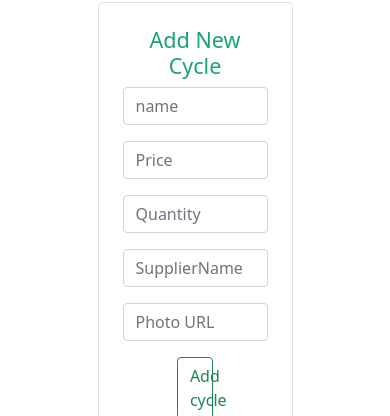
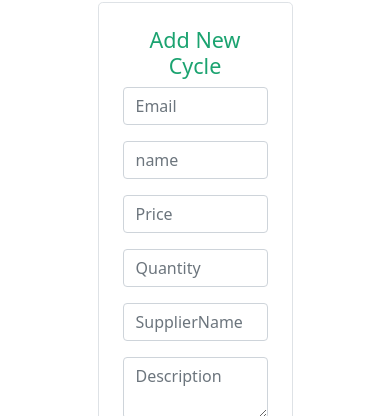
Before and after one commit to Ad-Ashik/bicycle-warehouse, a React (Create React App) app: page /addCycle in a window 390 px wide. Shown: the part 428-844 px from the top of the page. Built offline with nearby package versions, Linux system fonts and the light colour scheme; no server answers.

Commit message:
edit somthing

```diff
--- a/src/Pages/Home/Bicycle/Bicycle.js
+++ b/src/Pages/Home/Bicycle/Bicycle.js
@@ -28,7 +28,7 @@ const Bicycle = ({ cycle }) => {
             fetch(url, {
                 method: 'DELETE'
             })
-                .than(res => res.json())
+                .then(res => res.json())
                 .then(data => {
                     console.log(data);
                     const remaining = bicycles.filter(cycle => cycle._id !== id);
--- /dev/null
+++ b/src/Pages/Manage/AddCycle/AddCycle.css
@@ -0,0 +1,9 @@
+.responsive-button {
+    width: 25%;
+}
+
+@media only screen and (max-width: 600px) {
+    .responsive-button {
+        width: 100%;
+    }
+}
--- a/src/Pages/Manage/AddCycle/AddCycle.js
+++ b/src/Pages/Manage/AddCycle/AddCycle.js
@@ -1,29 +1,38 @@
 import React from 'react';
 import { Button, Form } from 'react-bootstrap';
+import './AddCycle.css';
 
 const AddCycle = () => {
+    const addCycle = e => {
+        e.preventDefault();
+    }
     return (
-
         <div className='w-50 mx-auto border p-4 rounded-3 my-5'>
             <h4 className='text-color text-center mb-2'>Add New Cycle</h4>
-            <Form>
+            <Form onSubmit={addCycle}>
+                <Form.Group className="mb-3" controlId="formBasicEmail">
+                    <Form.Control type="email" name="email" placeholder="Email" required />
+                </Form.Group>
                 <Form.Group className="mb-3" controlId="formBasicName">
-                    <Form.Control type="name" name="name" placeholder="name" />
+                    <Form.Control type="name" name="name" placeholder="name" required />
                 </Form.Group>
 
                 <Form.Group className="mb-3" controlId="formBasicPrice">
-                    <Form.Control type="text" name="price" placeholder="Price" />
+                    <Form.Control type="text" name="price" placeholder="Price" required />
                 </Form.Group>
                 <Form.Group className="mb-3" controlId="formBasicQuantity">
-                    <Form.Control type="text" name="quantity" placeholder="Quantity" />
+                    <Form.Control type="text" name="quantity" placeholder="Quantity" required />
                 </Form.Group>
                 <Form.Group className="mb-3" controlId="formBasicSupplierName">
-                    <Form.Control type="text" name="supplierName" placeholder="SupplierName" />
+                    <Form.Control type="text" name="supplierName" placeholder="SupplierName" required />
+                </Form.Group>
+                <Form.Group className="mb-3" controlId="formBasicTextarea">
+                    <textarea className='form-control' name="description" cols="50" rows="2" placeholder='Description' required></textarea>
                 </Form.Group>
                 <Form.Group className="mb-3" controlId="formBasicImg">
-                    <Form.Control type="text" name="img" placeholder="Photo URL" />
+                    <Form.Control type="text" name="img" placeholder="Photo URL" required />
                 </Form.Group>
-                <Button variant="" type="submit" className='w-25 mx-auto text-center d-block btn btn-outline-success'>
+                <Button variant="" type="submit" className=' mx-auto text-center d-block btn btn-outline-success responsive-button'>
                     Add cycle
                 </Button>
             </Form>
```
